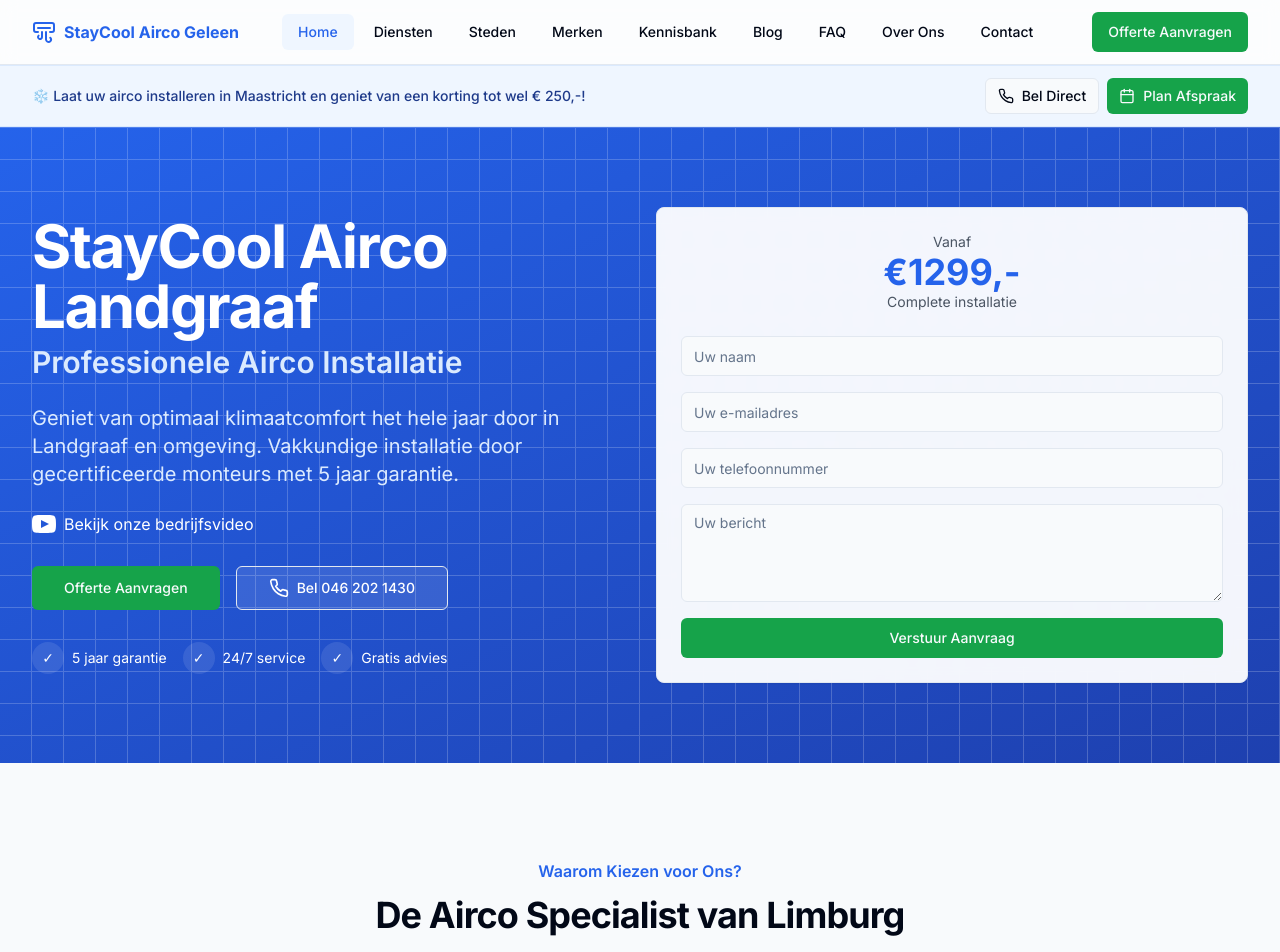
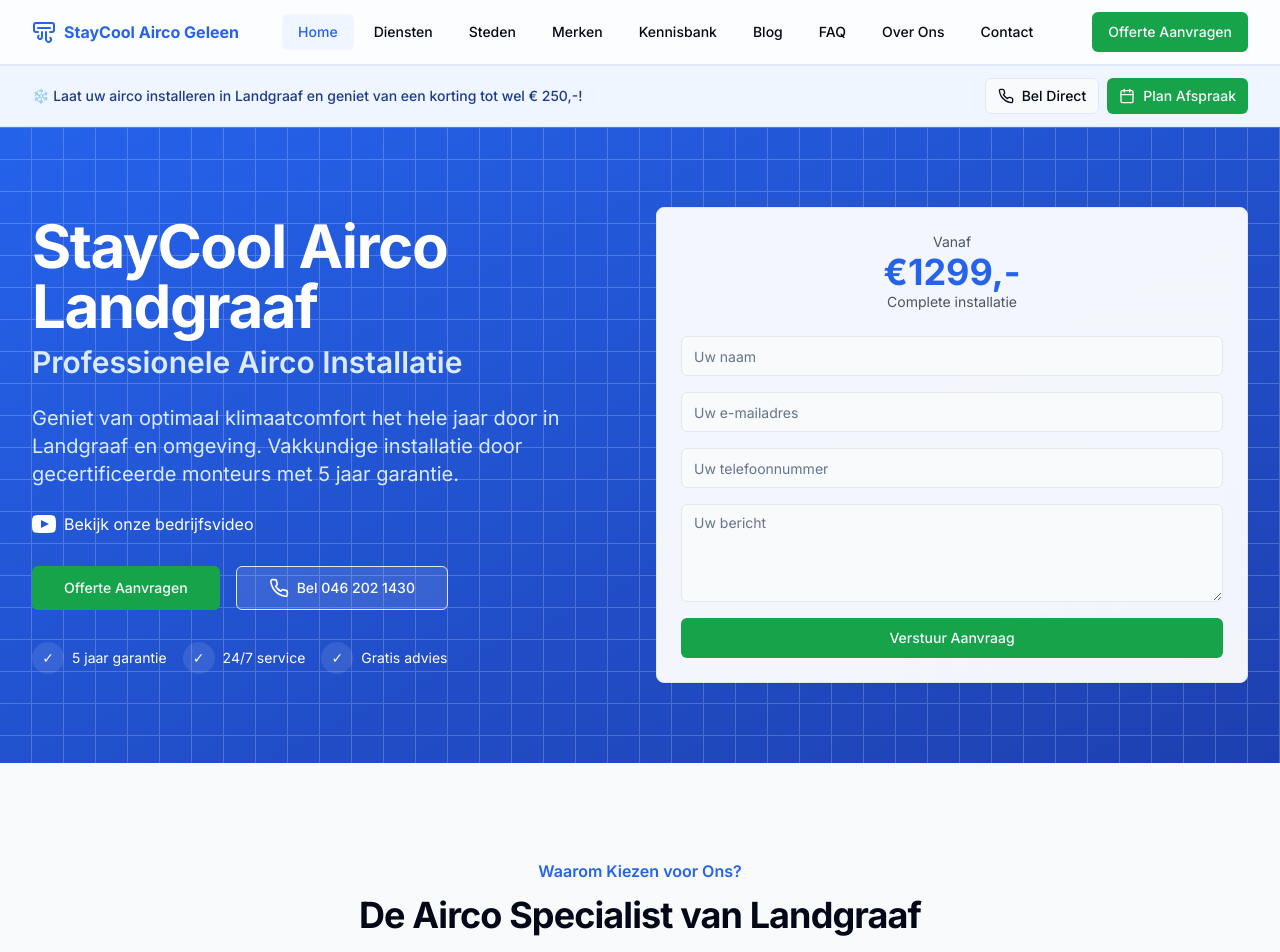
Before and after one commit to MarvinNL046/aircoinstallatielandgraaf.nl, a Next.js app: page / in a window 1280 px wide. Shown: the top 952 px of the page. Built offline with nearby package versions, Linux system fonts and the light colour scheme.

Commit message:
dta updated

```diff
--- a/components/sections/cta-banner.tsx
+++ b/components/sections/cta-banner.tsx
@@ -20,7 +20,7 @@ export function CTABanner({ theme = "light" }: CTABannerProps) {
       <div className="container">
         <div className="flex flex-col sm:flex-row items-center justify-between gap-4">
           <p className={`${textColor} text-sm font-medium`}>
-            <span className="hidden sm:inline">❄️</span> Laat uw airco installeren in Maastricht en geniet van een korting tot wel € 250,-!
+            <span className="hidden sm:inline">❄️</span> Laat uw airco installeren in Landgraaf en geniet van een korting tot wel € 250,-!
           </p>
           <div className="flex flex-wrap gap-2">
             <Button size="sm" variant="outline" asChild>
--- a/components/sections/features-section.tsx
+++ b/components/sections/features-section.tsx
@@ -39,7 +39,7 @@ export function FeaturesSection() {
         <div className="mx-auto max-w-2xl text-center">
           <span className="text-blue-600 font-semibold">Waarom Kiezen voor Ons?</span>
           <h2 className="mt-3 text-3xl font-bold tracking-tight sm:text-4xl">
-            De Airco Specialist van Limburg
+            De Airco Specialist van Landgraaf
           </h2>
           <p className="mt-4 text-lg text-muted-foreground">
             Al meer dan 10 jaar specialist in airconditioning voor woningen en bedrijven.
--- a/components/sections/testimonials.tsx
+++ b/components/sections/testimonials.tsx
@@ -4,7 +4,7 @@ import { Star } from "lucide-react"
 const testimonials = [
   {
     name: "Peter van der Berg",
-    location: "Maastricht",
+    location: "Landgraaf",
     text: "Uitstekende service! De installatie was snel en netjes uitgevoerd. Zeer tevreden met het resultaat.",
     rating: 5
   },
```
Also changed, not shown: 1 other file (tests, documents, lock files or other folders).
